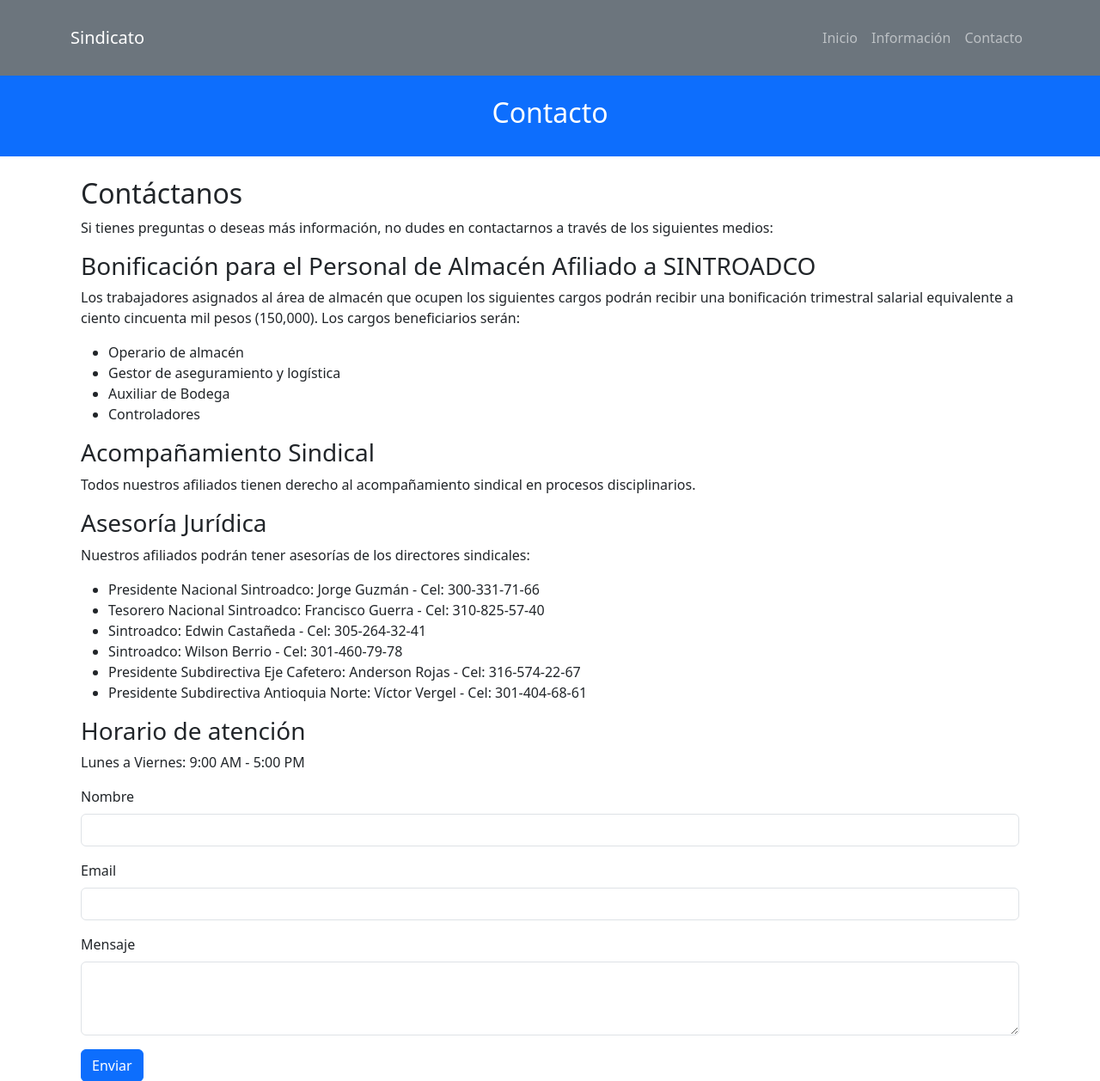
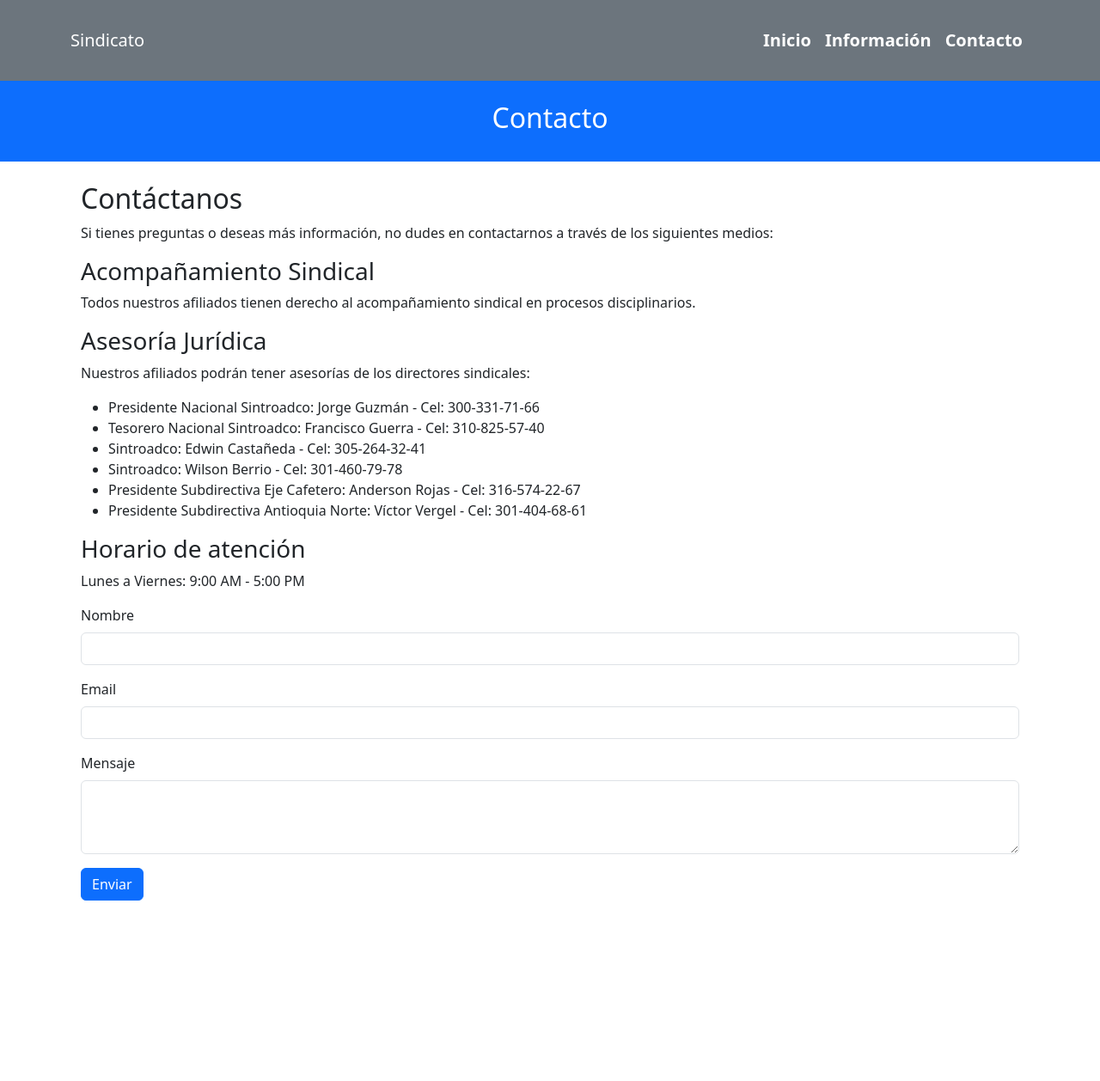
Before and after one commit to Emmanuelcasta/SINTROADCO, a Django app: page /contacto/ in a window 1280 px wide. Shown: the top 1258 px of the page at 86% size. After the commit the page ends 1048 px from the top, so only its background shows below. Run offline with Django 5.2, Linux system fonts and the light colour scheme.

Commit message:
Resultado final

```diff
--- a/pages/Templates/pages/base.html
+++ b/pages/Templates/pages/base.html
@@ -56,4 +56,18 @@
 
         <script src="https://cdn.jsdelivr.net/npm/bootstrap@5.3.0-alpha1/dist/js/bootstrap.bundle.min.js" crossorigin="anonymous"></script>
     </body>
+    <style>
+        .navbar-nav .nav-link {
+            font-size: 1.25rem; /* Aumenta el tamaño del texto */
+            font-weight: bold; /* Hace el texto más grueso */
+            color: white; /* Cambia el color a blanco para más visibilidad */
+        }
+        .title {
+            font-size: 2.5rem; /* Aumenta el tamaño del texto */
+            font-weight: bold; /* Hace el texto más grueso */
+        }
+        .navbar-nav .nav-link:hover {
+            color: #ffc107; /* Cambia el color al pasar el ratón (opcional) */
+        }
+    </style>
 </html>
--- a/pages/Templates/pages/contacto.html
+++ b/pages/Templates/pages/contacto.html
@@ -10,17 +10,13 @@
     <h2>Contáctanos</h2>
     <p>Si tienes preguntas o deseas más información, no dudes en contactarnos a través de los siguientes medios:</p>
 
-    <h3>Bonificación para el Personal de Almacén Afiliado a SINTROADCO</h3>
-    <p>
-        Los trabajadores asignados al área de almacén que ocupen los siguientes cargos podrán recibir una bonificación trimestral
-        salarial equivalente a ciento cincuenta mil pesos (150,000). Los cargos beneficiarios serán:
-    </p>
-    <ul>
-        <li>Operario de almacén</li>
-        <li>Gestor de aseguramiento y logística</li>
-        <li>Auxiliar de Bodega</li>
-        <li>Controladores</li>
-    </ul>
+    <!-- Mensaje de éxito -->
+    {% if success_message %}
+        <div class="alert alert-success" role="alert">
+            {{ success_message }}
+        </div>
+    {% endif %}
+
 
     <h3>Acompañamiento Sindical</h3>
     <p>
@@ -40,19 +36,10 @@
         <li>Presidente Subdirectiva Antioquia Norte: Víctor Vergel - Cel: 301-404-68-61</li>
     </ul>
 
-     <!--<h3>Dirección</h3>
-    <p>Calle 123, Ciudad, País</p>
-
-    <h3>Teléfono</h3>
-    <p>+123 456 7890</p>
-
-    <h3>Email</h3>
-    <p><a href="mailto:info@sindicato.com">info@sindicato.com</a></p>-->
-
     <h3>Horario de atención</h3>
     <p>Lunes a Viernes: 9:00 AM - 5:00 PM</p>
 
-    <!-- Opcional: Formulario de contacto -->
+    <!-- Formulario de contacto -->
     <form method="post" action="{% url 'contacto' %}">
         {% csrf_token %}
         <div class="mb-3">
--- a/pages/Templates/pages/informacion.html
+++ b/pages/Templates/pages/informacion.html
@@ -115,12 +115,16 @@
 
     .accordion-title:hover {
         background-color: #ccc;
+        padding: 18px;
+        border-radius: 5px;
     }
 
     /* Estilo cuando el acordeón está activo */
     .accordion-title.active {
-        background-color: #ccc;
+        background-color: blue;
+        color: white;
     }
+
 </style>
 
 {% endblock %}
--- a/pages/views.py
+++ b/pages/views.py
@@ -1,5 +1,8 @@
+from django.core.mail import send_mail
+from django.conf import settings
 from django.shortcuts import render
 from django.views.generic import TemplateView
+from django.contrib import messages
 
 class HomePageView(TemplateView):
     template_name = "pages/inicio.html"
@@ -10,5 +13,27 @@
 class InformacionPageView(TemplateView):  # Cambiar a CamelCase
     template_name = "pages/informacion.html"
 
-class ContactoPageView(TemplateView):  # Cambiar a CamelCase
+class ContactoPageView(TemplateView):
     template_name = "pages/contacto.html"
+
+    def post(self, request, *args, **kwargs):
+        nombre = request.POST.get('nombre')
+        email = request.POST.get('email')
+        mensaje = request.POST.get('mensaje')
+
+        # Asunto y cuerpo del correo
+        subject = f'Mensaje de {nombre} desde el formulario de contacto'
+        message = f'Nombre: {nombre}\nEmail: {email}\n\nMensaje:\n{mensaje}'
+
+        # Remitente y destinatarios
+        from_email = settings.DEFAULT_FROM_EMAIL
+        recipient_list = ['SINTROADCOpresidencia@hotmail.com']  # Correo destino
+
+        # Envía el correo
+        send_mail(subject, message, from_email, recipient_list)
+
+        # Define y muestra el mensaje de éxito
+        messages.success(request, 'Tu mensaje ha sido enviado con éxito. Nos pondremos en contacto contigo pronto.')
+
+        # Renderiza la misma página con el mensaje de éxito
+        return render(request, self.template_name)
```
Also changed, not shown: SINTRO/settings.py (+9 -0 lines), 1 other file.
